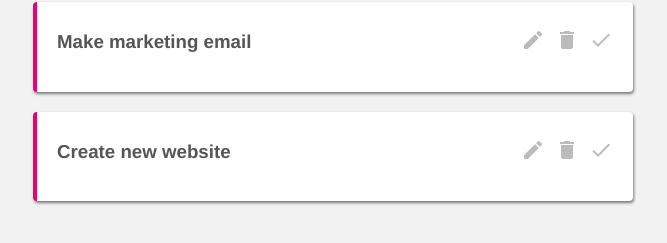
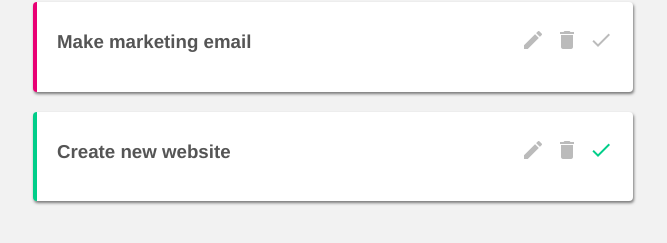
Before and after one commit to EELLOOII/Project-Planner, a Vue app: page / in a window 1280 px wide. Shown: the part 127-370 px from the top of the page, without its empty margins (307-974 px from the left). Built offline with nearby package versions, Linux system fonts and the light colour scheme; data requests are answered from the project's data file.

Commit message:
FEAT : Add a way to complete a project on the UI and on the db.json

```diff
--- a/data/db.json
+++ b/data/db.json
@@ -1,23 +1,22 @@
 {
   "projects": [
     {
-            "id": 1,
+      "id": "1",
       "title": "Create new homepage banner",
       "details": "Lorem Ipsum",
       "complete": false
     },
     {
-            "id": 2,
+      "id": "2",
       "title": "Make marketing email",
       "details": "Lorem ipsum",
-            "complete": true
+      "complete": false
     },
     {
-            "id": 3,
+      "id": "3",
       "title": "Create new website",
       "details": "Lorem ipsum",
       "complete": true
     }
   ]
-
 }
--- a/package.json
+++ b/package.json
@@ -4,7 +4,8 @@
   "private": true,
   "scripts": {
     "serve": "vue-cli-service serve",
-    "build": "vue-cli-service build"
+    "build": "vue-cli-service build",
+    "json-server": "json-server --watch data/db.json"
   },
   "dependencies": {
     "core-js": "^3.8.3",
--- a/src/components/SingleProject.vue
+++ b/src/components/SingleProject.vue
@@ -1,12 +1,12 @@
 <template>
-  <div class="project">
+  <div class="project" :class="{ complete: project.complete }">
     <!-- <div class="actions" @click="toggleDetails"> -->
     <div class="actions">
         <h3  @click="showDetails = !showDetails">{{ project.title }}</h3>
         <div class="icons">
             <span class="material-icons">edit</span>
             <span class="material-icons" @click="deleteProject">delete</span>
-            <span class="material-icons">done</span>
+            <span class="material-icons tick" @click="toggleComplete">done</span>
         </div>
     </div>
     <div v-if="showDetails" class="details">
@@ -29,11 +29,19 @@ export default {
             this.showDetails = !this.showDetails
         },
         deleteProject() {
-            // console.log(this.uri)
-            // console.log(this.project.id)
             fetch(this.uri, { method: 'DELETE' })
                 .then(() => this.$emit('delete', this.project.id))
                 .catch(err => console.log(err))
+        },
+        toggleComplete() {
+            fetch(this.uri, {
+                method: 'PATCH',
+                headers: { 'Content-Type': 'application/json' },
+                body: JSON.stringify({ complete: !this.project.complete })
+             }).then(() => {
+                this.$emit('complete', this.project.id)
+             }).catch(err => console.log(err))
+
         }
     }
 }
@@ -66,4 +74,10 @@ export default {
     .material-icons:hover {
         color: #777;
     }
+    .project.complete {
+        border-left: 4px solid #00ce89;
+    }
+    .project.complete .tick {
+            color: #00ce89;
+    }
 </style>
--- a/src/views/HomeView.vue
+++ b/src/views/HomeView.vue
@@ -2,7 +2,7 @@
   <div class="home">
     <div v-if="projects.length">
         <div v-for="project in projects" :key="project.id">
-            <SingleProject :project="project" @delete="handleDelete" />
+            <SingleProject :project="project" @delete="handleDelete" @complete="handleComplete"/>
         </div>
     </div>
   </div>
@@ -31,6 +31,12 @@ export default {
   methods: {
     handleDelete(id) {
       this.projects = this.projects.filter(project => project.id!== id);
+    },
+    handleComplete(id) {
+      let p = this.projects.find(project => {
+        return project.id === id
+      })
+      p.complete =!p.complete;
     }
   }
 }
```
Lines whose indentation alone changed are shown as unchanged.
